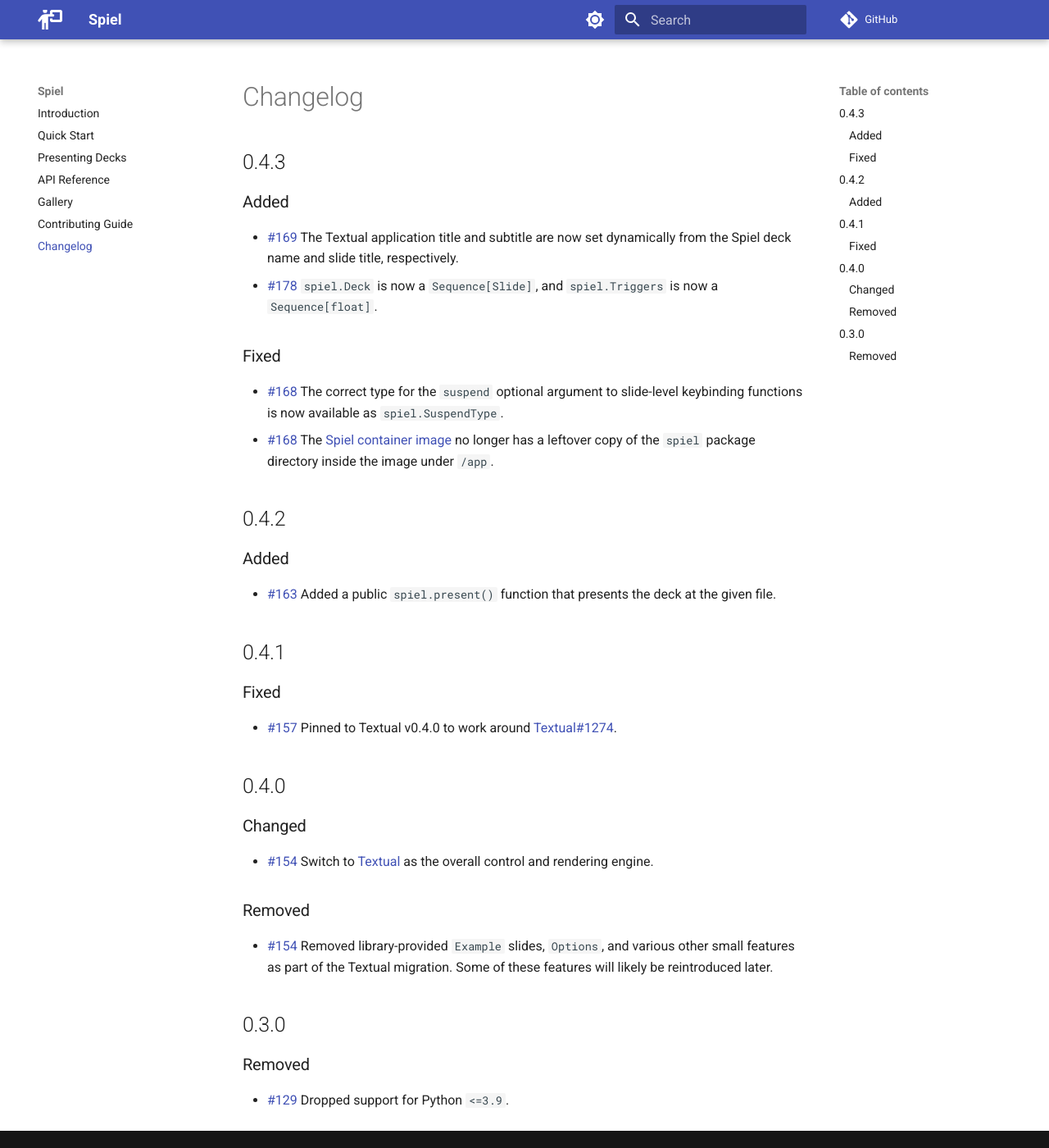
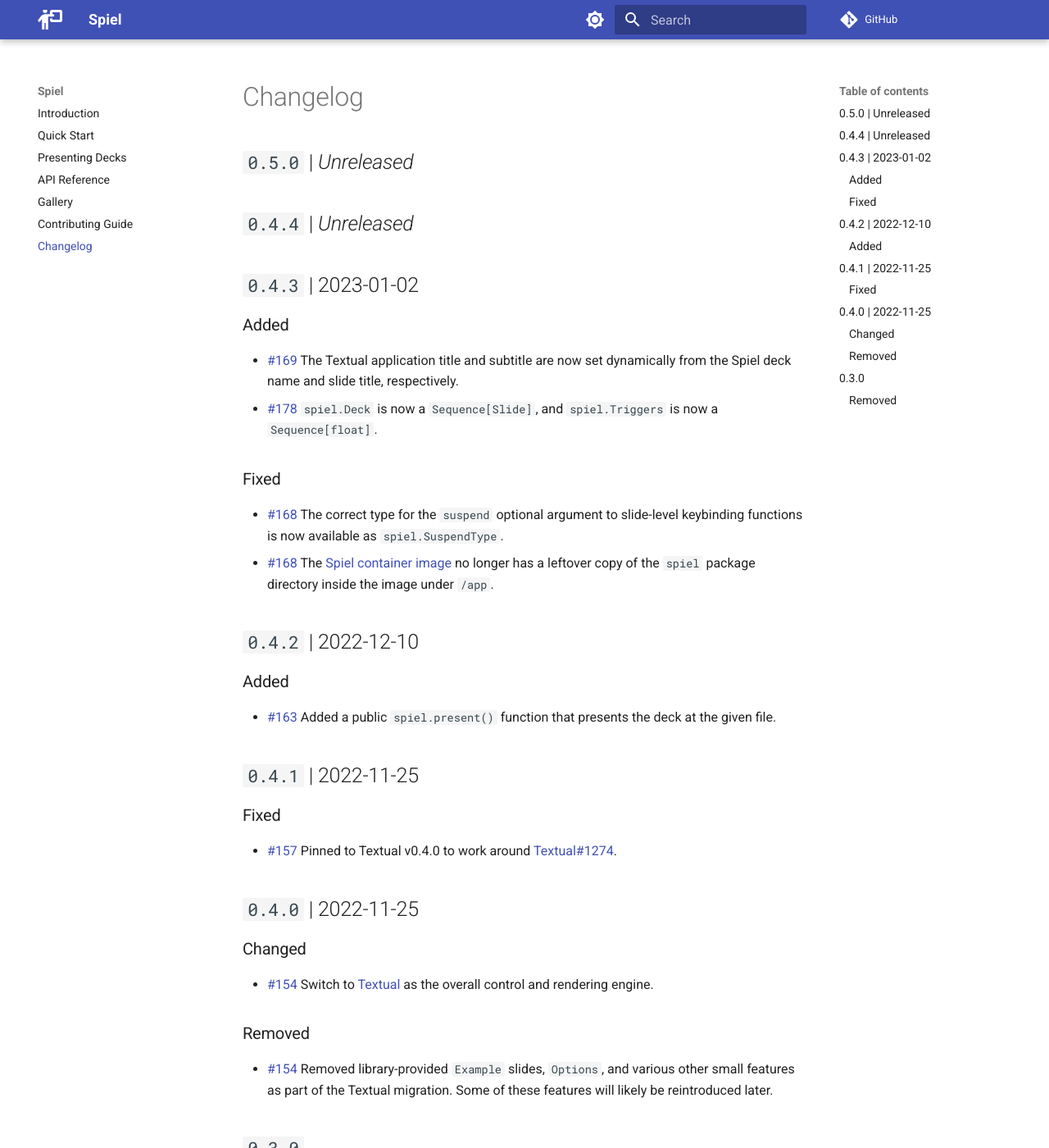
Before and after one commit to JoshKarpel/spiel, an MkDocs documentation site: the page built from docs/changelog.md, in a window 1280 px wide and 1400 px high. Shown: the whole window at 82% size. Built offline with MkDocs 1.6.1 and Material for MkDocs 9.7.7, drawn with Linux system fonts in a browser that asks for light colours; comment, search, counter and statistics services are not loaded.

Commit message:
include release dates in changelog

```diff
--- a/docs/changelog.md
+++ b/docs/changelog.md
@@ -1,6 +1,10 @@
 # Changelog
 
-## 0.4.3
+## `0.5.0` | *Unreleased*
+
+## `0.4.4` | *Unreleased*
+
+## `0.4.3` | 2023-01-02
 
 ### Added
 
@@ -12,19 +16,19 @@
 - [#168](https://github.com/JoshKarpel/spiel/pull/168) The correct type for the `suspend` optional argument to slide-level keybinding functions is now available as `spiel.SuspendType`.
 - [#168](https://github.com/JoshKarpel/spiel/pull/168) The [Spiel container image](https://github.com/JoshKarpel/spiel/pkgs/container/spiel) no longer has a leftover copy of the `spiel` package directory inside the image under `/app`.
 
-## 0.4.2
+## `0.4.2` | 2022-12-10
 
 ### Added
 
 - [#163](https://github.com/JoshKarpel/spiel/pull/163) Added a public `spiel.present()` function that presents the deck at the given file.
 
-## 0.4.1
+## `0.4.1` | 2022-11-25
 
 ### Fixed
 
 - [#157](https://github.com/JoshKarpel/spiel/pull/157) Pinned to Textual v0.4.0 to work around [Textual#1274](https://github.com/Textualize/textual/issues/1274).
 
-## 0.4.0
+## `0.4.0` | 2022-11-25
 
 ### Changed
 
@@ -35,7 +39,7 @@
 - [#154](https://github.com/JoshKarpel/spiel/pull/154) Removed library-provided `Example` slides, `Options`, and various other small features
   as part of the Textual migration. Some of these features will likely be reintroduced later.
 
-## 0.3.0
+## `0.3.0`
 
 ### Removed
 
```
